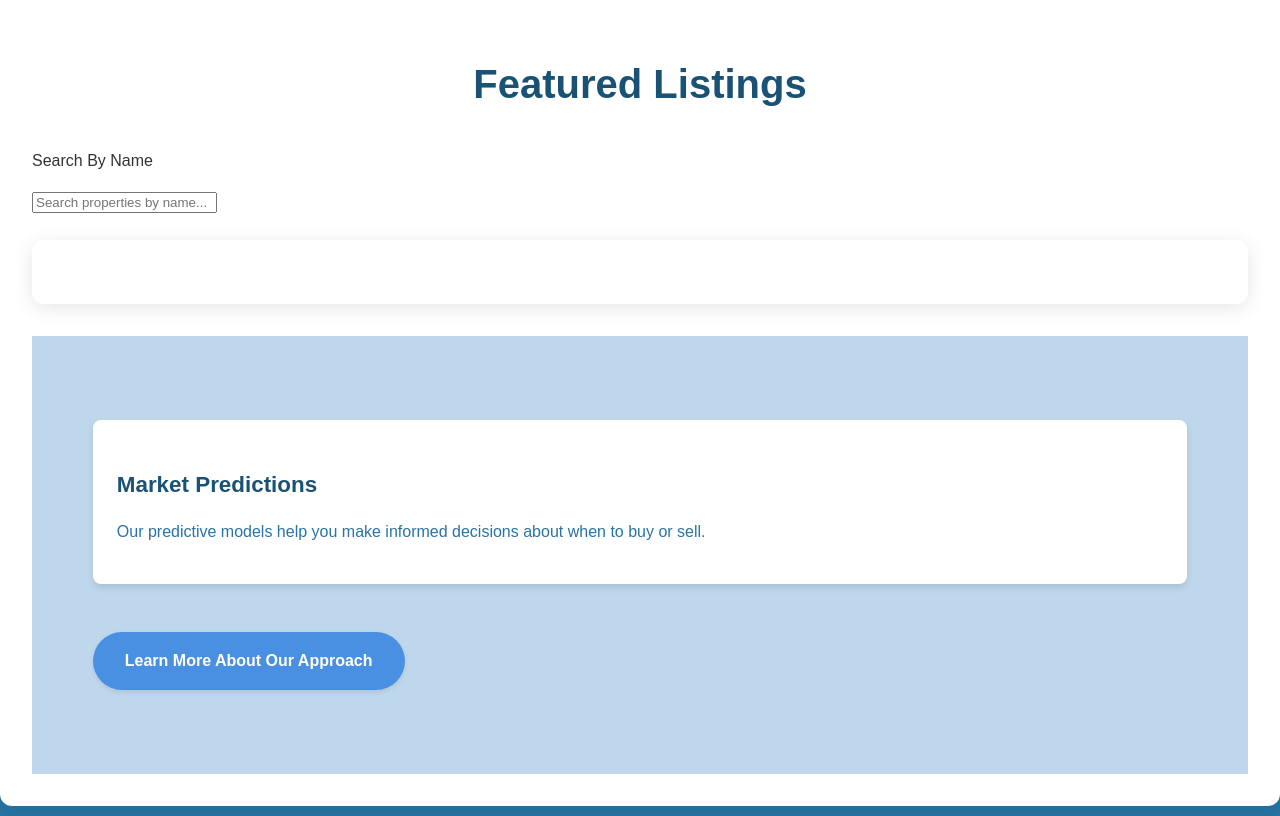
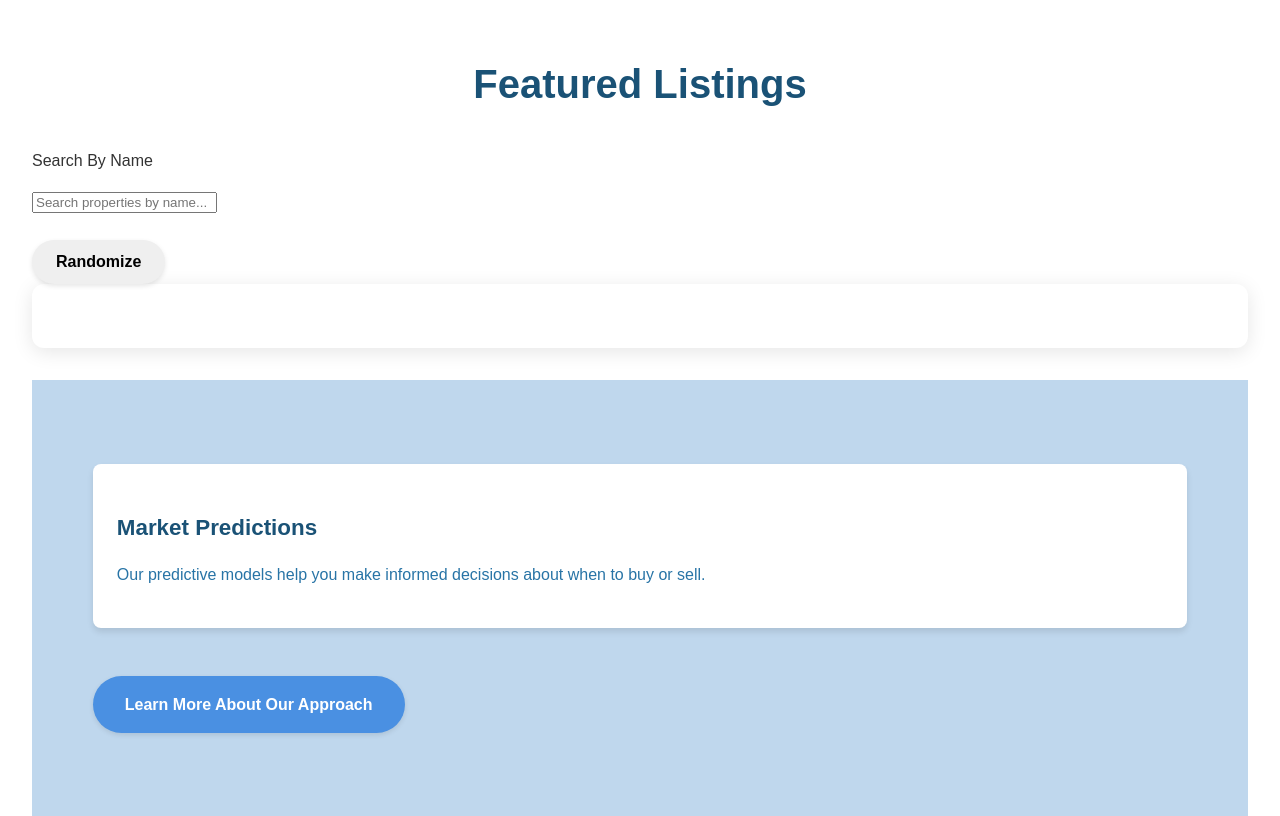
Before and after one commit to TylerGilman/real-estate-htmx-fastapi, a FastAPI app: template templates/index.html in a window 1280 px wide. Shown: the part 540-1356 px from the top of the page. Run offline with FastAPI, Linux system fonts and the light colour scheme; the template is opened without the code that fills it, so the values that code supplies are empty; some libraries are stand-ins or nearby versions.

Commit message:
added random shuffle button

```diff
--- a/generate_sample_data.py
+++ b/generate_sample_data.py
@@ -15,7 +15,7 @@ if not PEXELS_API_KEY:
 
 pexels = API(PEXELS_API_KEY)
 
-def get_house_images(count: int = 10):
+def get_house_images(count: int = 100):
     images = []
     page = 1
     while len(images) < count:
@@ -32,7 +32,7 @@ def get_house_images(count: int = 10):
             break
     return images[:count]
 
-def generate_sample_listings(db: Session, count: int = 10):
+def generate_sample_listings(db: Session, count: int = 100):
     images = get_house_images(count)
 
     for i, image in enumerate(images, 1):
--- a/main.py
+++ b/main.py
@@ -4,6 +4,7 @@ from fastapi.staticfiles import StaticFiles
 from sqlalchemy.orm import Session
 from sqlalchemy import or_, cast, String, func
 from sqlalchemy.dialects.postgresql import TSVECTOR
+import random
 
 from Levenshtein import distance as levenshtein_distance
 from database import SessionLocal, engine
@@ -65,6 +66,17 @@ async def search(request: Request, db: Session = Depends(get_db)):
         "listings": sorted_listings
     })
 
+
+@app.post("/randomize")
+async def randomize(request: Request, db: Session = Depends(get_db)):
+    # Fetch all listings
+    listings = db.query(models.Listing).all()
+    random.shuffle(listings)
+    return templates.TemplateResponse("partials/listings.html", {
+        "request": request,
+        "listings": listings
+    })
+
 @app.get("/admin")
 def admin(request: Request):
     return templates.TemplateResponse("admin.html", {"request": request})
--- a/templates/index.html
+++ b/templates/index.html
@@ -21,7 +21,7 @@
     <p>
     Search By Name
     </p>
-    <div class="search-container">
+    <div class="search-controls-container">
         <input type="text" name="search" placeholder="Search properties by name..."
                hx-post="/search"
                hx-trigger="keyup changed delay:500ms"
@@ -29,6 +29,7 @@
                hx-indicator=".htmx-indicator"
                hx-swap="outerHTML">
         <div class="htmx-indicator">Searching...</div>
+        <button hx-post="/randomize" hx-target="#listings-container" hx-swap="outerHTML" class="button">Randomize</button>
     </div>
     </div>
     <div id="listings-container" class="gridContainer">
```
Also changed, not shown: real_estate.db.
